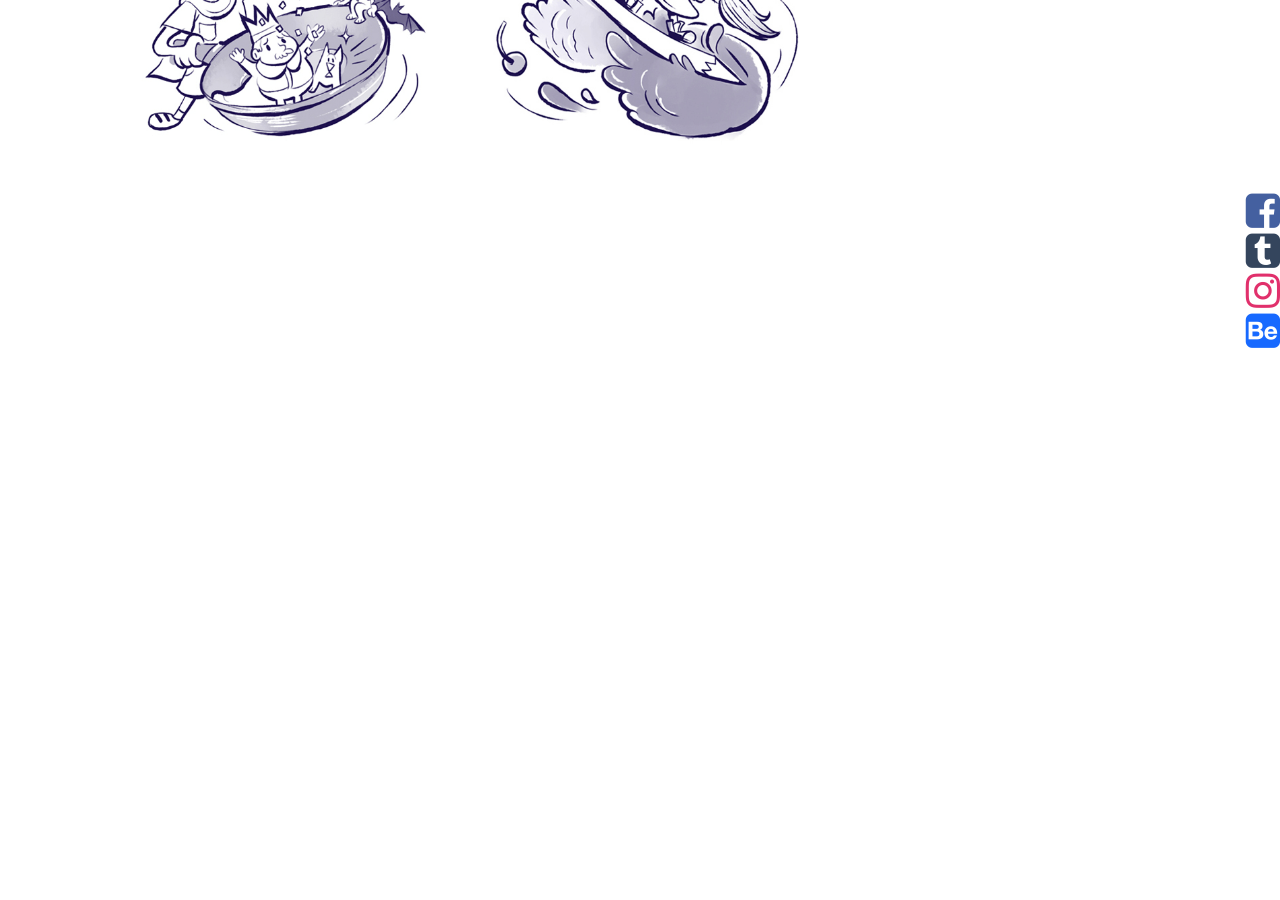
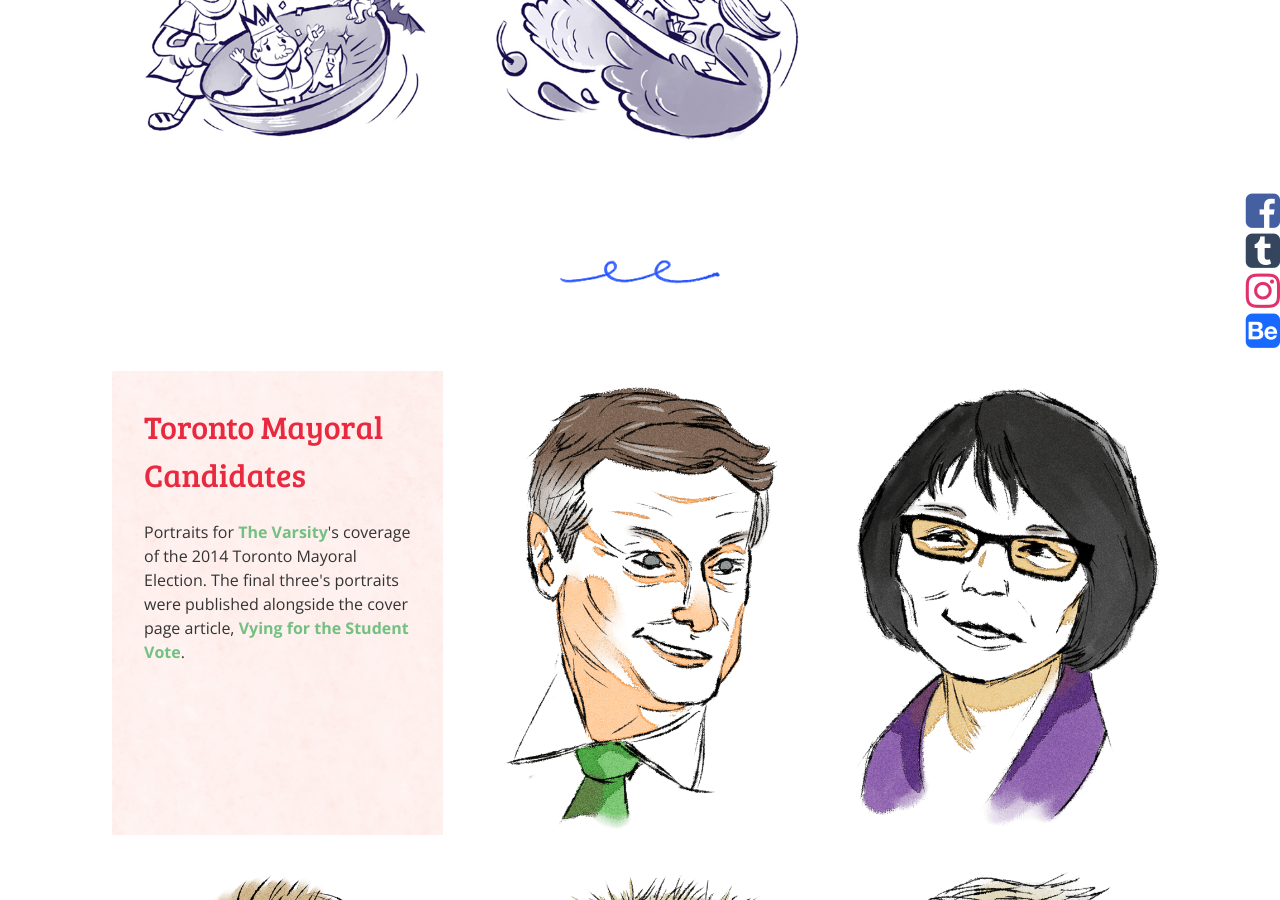
Before and after one commit to flutterdoodle/flutterdoodle.github.io, a Jekyll site: the page built from illustrations.html, in a window 1280 px wide and 900 px high, scrolled down 2498 px. Built offline with Jekyll 4.4.1, drawn with Linux system fonts in a browser that asks for light colours; nearby versions of some CDN libraries.

Commit message:
Update illustrations.html

```diff
--- a/illustrations.html
+++ b/illustrations.html
@@ -55,4 +55,23 @@ series:
       - thumb: /img/illustrations/storycookbook-6-th.png
         full: /img/illustrations/storycookbook-6.png
         desc: Just Desserts
+  - title: Toronto Mayoral Candidates
+    description: Portraits for <a href="http://thevarsity.ca/">The Varsity</a>'s coverage of the 2014 Toronto Mayoral Election. The final three's portraits were published alongside the cover page article, <a href="http://thevarsity.ca/2014/09/29/vying-for-the-student-vote/">Vying for the Student Vote</a>.
+    thirds: true
+    images:
+      - thumb: /img/illustrations/mayors-1-jt-th.png
+        full: /img/illustrations/mayors-1-johntory.png
+        desc: John Tory
+      - thumb: /img/illustrations/mayors-1-oc-th.png
+        full: /img/illustrations/mayors-1-oliviachow.png
+        desc: Olivia Chow
+      - thumb: /img/illustrations/mayors-2-df-th.png
+        full: /img/illustrations/mayors-2-dougford.png
+        desc: Doug Ford
+      - thumb: /img/illustrations/mayors-2-rf-th.png
+        full: /img/illustrations/mayors-2-robford.png
+        desc: Rob Ford
+      - thumb: /img/illustrations/mayors-2-ds-th.png
+        full: /img/illustrations/mayors-2-davidsoknacki.png
+        desc: David Soknacki
 ---
```
